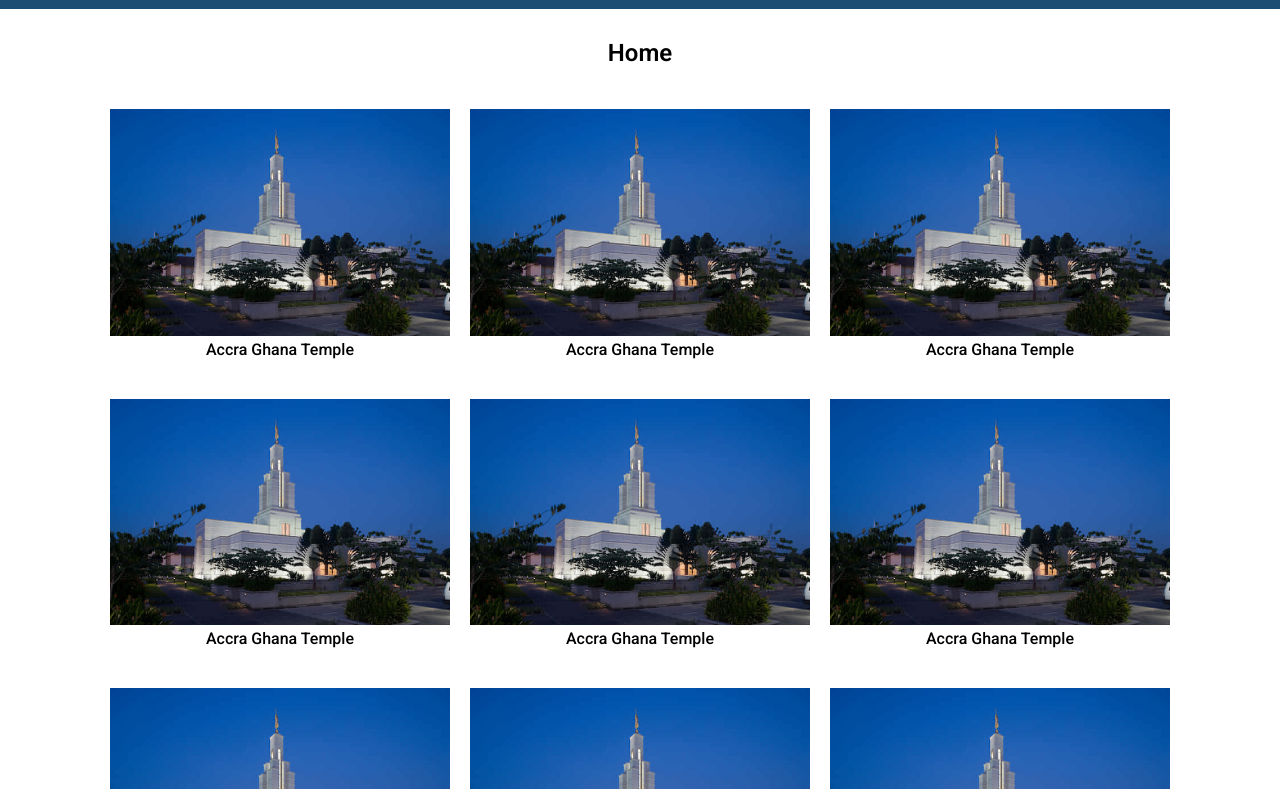
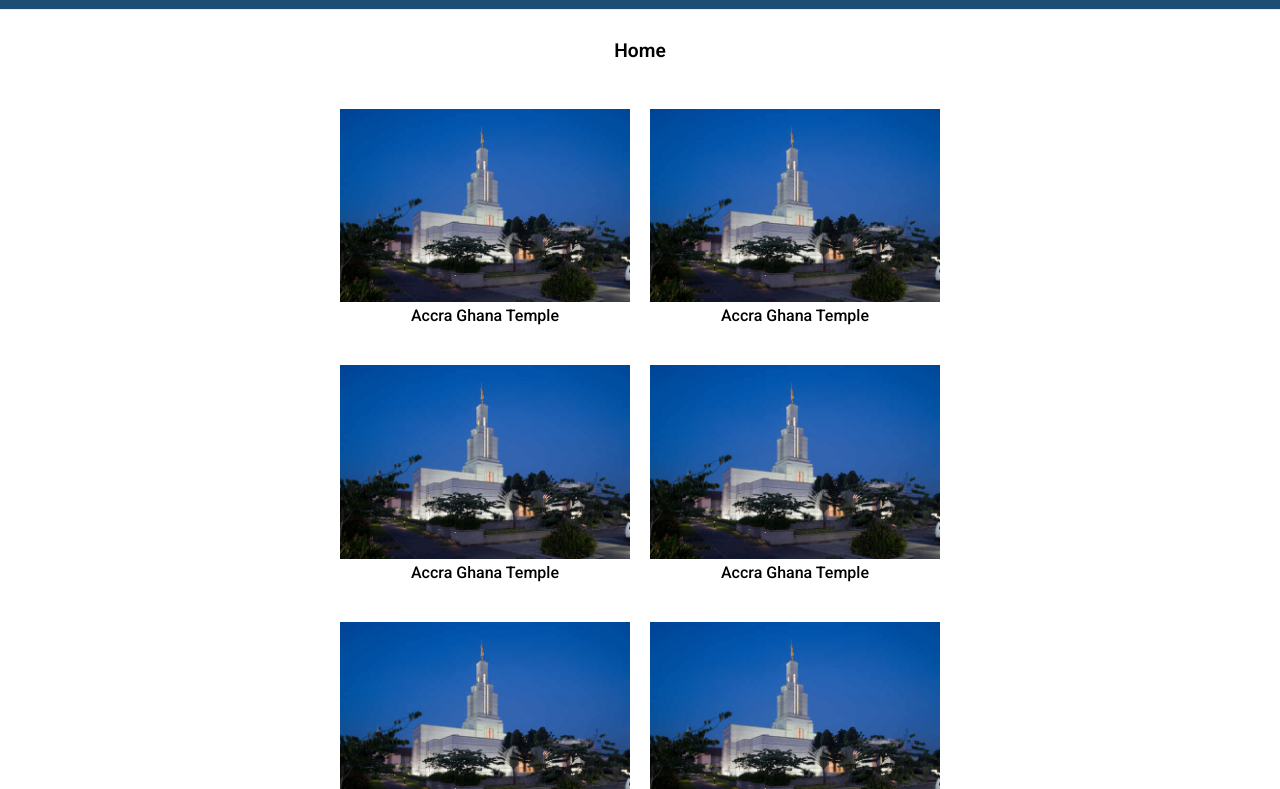
Before and after one commit to Legendairee/wdd131, a plain HTML site: page temples.html in a window 1280 px wide. Shown: the part 71-860 px from the top of the page. Drawn offline with Linux system fonts and the light colour scheme.

Commit message:
Added media query screen size to the linked css

```diff
--- a/temples.html
+++ b/temples.html
@@ -12,7 +12,7 @@
         <link rel="preconnect" href="https://fonts.gstatic.com" crossorigin>
         <link href="https://fonts.googleapis.com/css2?family=Roboto:wght@500;600&display=swap" rel="stylesheet">
         <link rel="stylesheet" href="styles/temples.css">
-        <link rel="stylesheet" href="styles/temples-large.css">
+        <link rel="stylesheet" href="styles/temples-large.css" media="min-width: 760px">
         <script src="scripts/temples.js" defer></script>
     </head>
 
```
